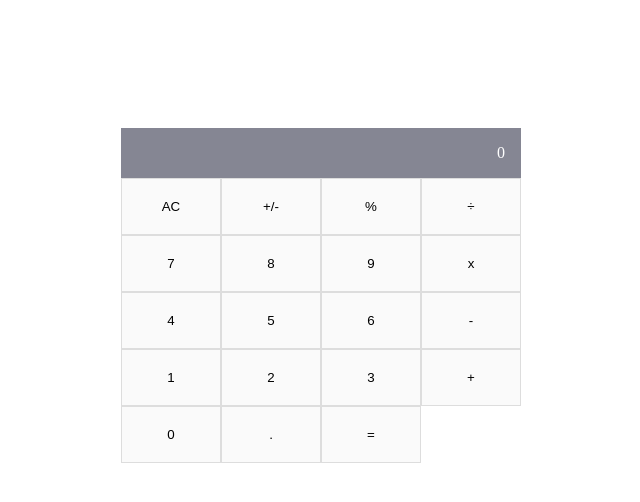
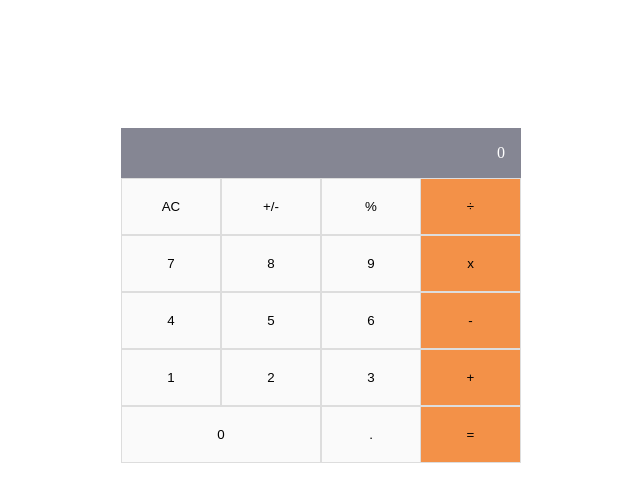
Before and after one commit to Felix45/math-magicians, a React (Create React App) app: page / in a window 1280 px wide. Shown: the top 502 px of the page, without its empty margins (319-959 px from the left). Built offline with nearby package versions, Linux system fonts and the light colour scheme.

Commit message:
Update calculator UI elements

```diff
--- a/public/index.html
+++ b/public/index.html
@@ -9,8 +9,6 @@
       name="description"
       content="Web site created using create-react-app"
     />
-    <link rel="apple-touch-icon" href="%PUBLIC_URL%/logo192.png" />
-
     <link rel="manifest" href="%PUBLIC_URL%/manifest.json" />
     <title>Calculator</title>
   </head>
--- a/src/index.css
+++ b/src/index.css
@@ -53,12 +53,12 @@
   background-color: var(--gray);
 }
 
-.calculator-btns span:nth-of-type(4n),
-.calculator-btns span:last-child {
+.calculator-btns button:nth-of-type(4n),
+.calculator-btns button:last-child {
   border-left: none;
   background-color: var(--orange);
 }
 
-.calculator-btns span:nth-child(17) {
+.calculator-btns button:nth-child(17) {
   flex-grow: 2;
 }
```
Also changed, not shown: public/manifest.json.
